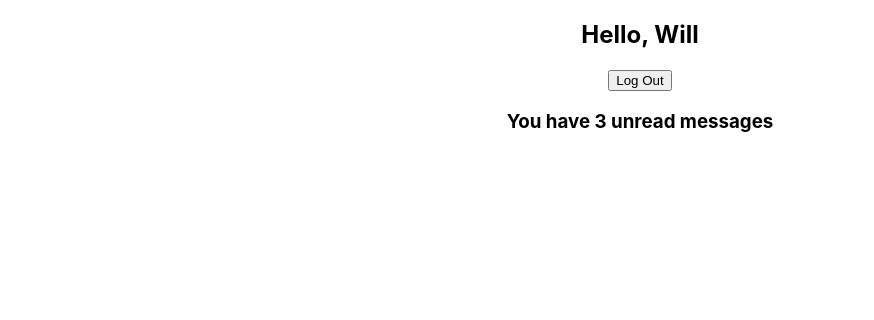
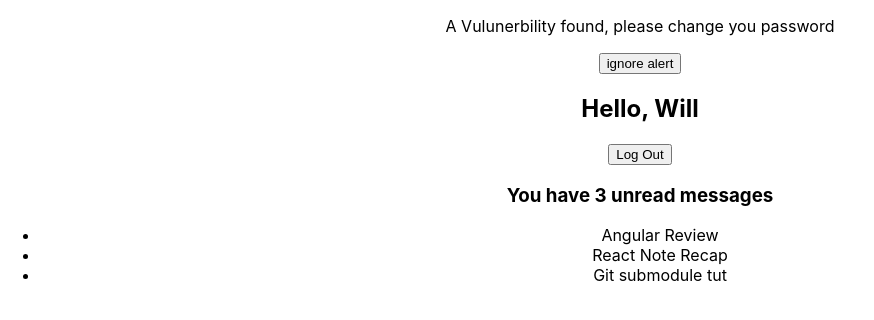
Before and after one commit to winoooops/react-intro, a React (Create React App) app: page / in a window 1280 px wide. Shown: the top 320 px of the page, without its empty margins (0-874 px from the left). Built offline with nearby package versions, Linux system fonts and the light colour scheme.

Commit message:
react list must have keys attatched...

```diff
--- a/src/App.js
+++ b/src/App.js
@@ -1,12 +1,14 @@
 import React from 'react';
 import './App.css';
 import Welcome from './components/welcome';
+import List from './components/list'
 
 
 function App() {
   return (
     <div className="App">
       <Welcome name="Will"></Welcome>
+      <List></List>
     </div>
   );
 }
--- /dev/null
+++ b/src/components/list.js
@@ -0,0 +1,33 @@
+import React from 'react'
+
+const todos = [
+  { id: 1, event: "Angular Review" },
+  { id: 2, event: "React Note Recap" },
+  { id: 3, event: "Git submodule tut" }
+]
+
+
+
+class List extends React.Component {
+  constructor(props) {
+    super(props)
+    this.state = { todos }
+  }
+
+  render() {
+    const todos = this.state.todos
+    return (
+      <ul>
+        {
+          todos.map(todo =>
+            <li key={todo.id}>
+              {todo.event}
+            </li>
+          )
+        }
+      </ul>
+    )
+  }
+}
+
+export default List
--- /dev/null
+++ b/src/components/notification.js
@@ -0,0 +1,54 @@
+import React from 'react'
+
+function WarningBanner(props) {
+  if (!props.warn) {
+    return null
+  }
+
+  return (
+    <div className="warning">
+      <p> A Vulunerbility found, please change you password </p>
+    </div>
+  )
+}
+
+
+
+
+
+
+class Notification extends React.Component {
+  constructor(props) {
+    super(props)
+    this.state = { showWarning: true }
+    this.handleToggleClick = this.handleToggleClick.bind(this)
+  }
+
+  handleToggleClick() {
+    this.setState({ showWarning: !this.state.showWarning })
+  }
+
+  render() {
+    let text = ''
+    if (this.state.showWarning) {
+      text = "ignore alert"
+    } else {
+      text = "show alert"
+    }
+
+
+
+    return (
+      <div>
+        <WarningBanner warn={this.state.showWarning}></WarningBanner>
+        <button onClick={this.handleToggleClick}>
+          {text}
+        </button>
+      </div>
+    )
+  }
+
+
+}
+
+export default Notification
--- a/src/components/welcome.js
+++ b/src/components/welcome.js
@@ -1,6 +1,8 @@
 import React from 'react'
 import Toggler from './toggler';
 import MailBox from './mailbox'
+import Notification from './notification'
+
 
 class Welcome extends React.Component {
   constructor(props) {
@@ -24,12 +26,14 @@ class Welcome extends React.Component {
 
     return (
       <div>
+        <Notification></Notification>
         <h2>{title}</h2>
         <Toggler
           handler={this.toggleHandler}
           state={this.state.isToggled}>
         </Toggler>
         <MailBox state={this.state.isToggled}></MailBox>
+
       </div>
     )
   }
```
